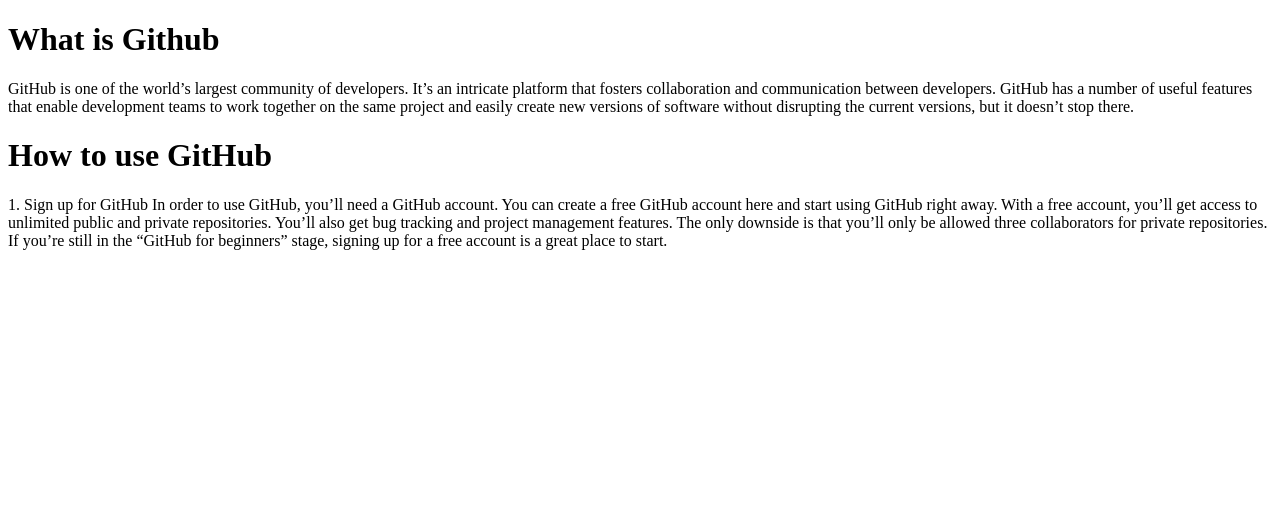
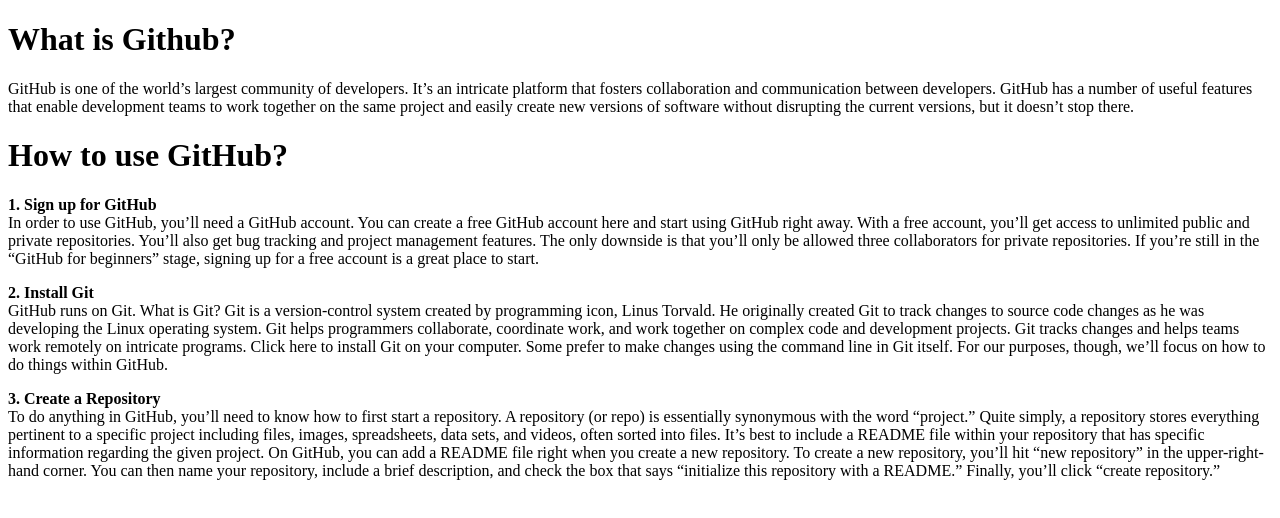
Before and after one commit to BSEF19A513/university, a plain HTML site: page index.html in a window 1280 px wide. Drawn offline with Linux system fonts and the light colour scheme.

Commit message:
modified

```diff
--- a/index.html
+++ b/index.html
@@ -7,7 +7,7 @@
     <title>How to use Github</title>
   </head>
   <body>
-    <h1>What is Github</h1>
+    <h1>What is Github?</h1>
     <p>
       GitHub is one of the world’s largest community of developers. It’s an
       intricate platform that fosters collaboration and communication between
@@ -16,9 +16,9 @@
       of software without disrupting the current versions, but it doesn’t stop
       there.
     </p>
-    <h1>How to use GitHub</h1>
+    <h1>How to use GitHub?</h1>
     <p>
-      1. Sign up for GitHub In order to use GitHub, you’ll need a GitHub
+      <strong> 1. Sign up for GitHub </strong><br> In order to use GitHub, you’ll need a GitHub
       account. You can create a free GitHub account here and start using GitHub
       right away. With a free account, you’ll get access to unlimited public and
       private repositories. You’ll also get bug tracking and project management
@@ -26,5 +26,16 @@
       collaborators for private repositories. If you’re still in the “GitHub for
       beginners” stage, signing up for a free account is a great place to start.
     </p>
+    <p>
+       <strong>2. Install Git</strong><br>
+GitHub runs on Git. What is Git? Git is a version-control system created by programming icon, Linus Torvald. He originally created Git to track changes to source code changes as he was developing the Linux operating system. Git helps programmers collaborate, coordinate work, and work together on complex code and development projects. Git tracks changes and helps teams work remotely on intricate programs. Click here to install Git on your computer. Some prefer to make changes using the command line in Git itself. For our purposes, though, we’ll focus on how to do things within GitHub.
+    </p>
+    <p>
+        <strong>3. Create a Repository</strong> <br>
+
+To do anything in GitHub, you’ll need to know how to first start a repository. A repository (or repo) is essentially synonymous with the word “project.” Quite simply, a repository stores everything pertinent to a specific project including files, images, spreadsheets, data sets, and videos, often sorted into files. It’s best to include a README file within your repository that has specific information regarding the given project. On GitHub, you can add a README file right when you create a new repository.
+
+To create a new repository, you’ll hit “new repository” in the upper-right-hand corner. You can then name your repository, include a brief description, and check the box that says “initialize this repository with a README.” Finally, you’ll click “create repository.”
+    </p>
   </body>
 </html>
```
